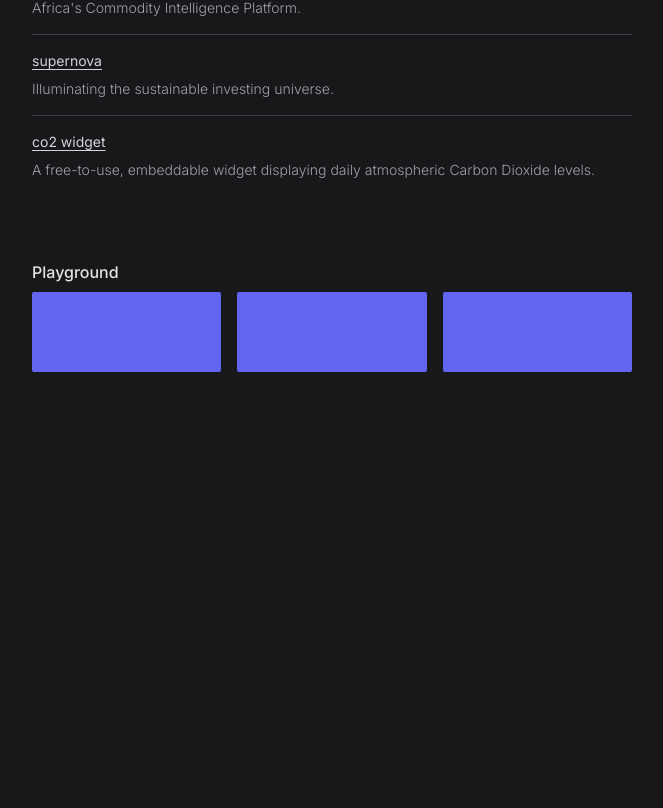
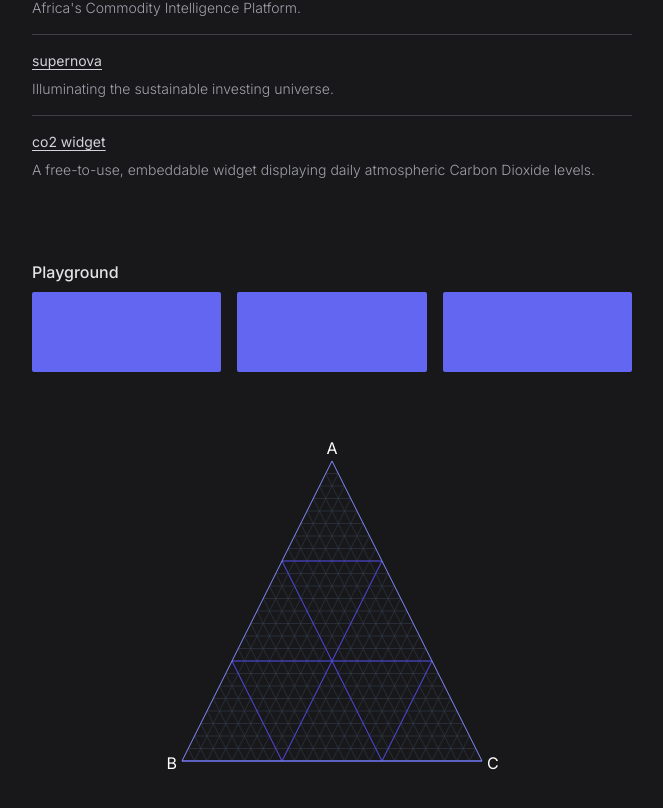
Before and after one commit to rowlandwilliams/playground, a Next.js app: page / in a window 1280 px wide. Shown: the part 398-1206 px from the top of the page, without its empty margins (308-971 px from the left). Before the commit the page ends 818 px from the top, so only its background shows below. Built offline with nearby package versions, Linux system fonts and the light colour scheme.

Commit message:
add ternary plot\

```diff
--- a/src/app/page.tsx
+++ b/src/app/page.tsx
@@ -1,7 +1,7 @@
 "use client";
 
-import { ThemeProvider, useTheme } from "next-themes";
-import Image from "next/image";
+import { TernaryPlot } from "@/components/TernaryPlot/TernaryPlot";
+import { useTheme } from "next-themes";
 import Link from "next/link";
 
 const projects = [
@@ -61,18 +61,19 @@ export default function Home() {
             <div className="h-3 w-3 rounded-full bg-gradient-to-br from-blue-700 dark:from-teal-400 via-rose-600 dark:via-blue-600 to-yellow-400 dark:to-yellow-200"></div>
           </h2>
         </header>
-        <section className="text-lg font-light text-zinc-700 dark:text-zinc-200">
+        <section className="text-xl font-light text-zinc-700 dark:text-zinc-300">
           Hi — I&apos;m Rowland, a Software Engineer interested in Data
           Visualisation. I connect data, design and technology to build apps
           that explore and visualise complex information.
         </section>
         <section className="font-light space-y-2 text-zinc-700">
           <h1 className="font-medium text-zinc-900 dark:text-zinc-200">
-            Projects
+            Projects (Stuff)
           </h1>
           <div className="divide-y dark:divide-zinc-700">
             {projects.map(({ name, url, description }) => (
               <div key={name} className="text-sm space-y-2 py-4">
+                <div className="flex items-center justify-between">
                   <a
                     href={url}
                     target="_blank"
@@ -80,6 +81,7 @@ export default function Home() {
                   >
                     {name}
                   </a>
+                </div>
                 <p className="dark:text-zinc-400">{description}</p>
               </div>
             ))}
@@ -98,6 +100,7 @@ export default function Home() {
             ))}
           </div>
         </section>
+        <TernaryPlot />
       </article>
     </main>
   );
--- /dev/null
+++ b/src/components/TernaryPlot/TernaryPlot.tsx
@@ -0,0 +1,70 @@
+import React from "react";
+import { TernaryPlotOuterTriangle } from "./TernaryPlotOuterTriangle/TernaryPlotOuterTriangle";
+import { TernaryPlotBaseTriangles } from "./TernaryPlotBaseTriangles/TernaryPlotBaseTriangles";
+
+export const TernaryPlot = () => {
+  const trianglePlotDim = 300;
+
+  const padding = 50;
+  const half = trianglePlotDim / 2;
+  return (
+    <div className="flex justify-center">
+      <svg height={trianglePlotDim + padding} width={trianglePlotDim + padding}>
+        <g transform={`translate(${padding / 2}, ${padding / 2})`}>
+          <TernaryPlotOuterTriangle
+            half={half}
+            trianglePlotDim={trianglePlotDim}
+          />
+          <TernaryPlotBaseTriangles
+            plotDim={trianglePlotDim}
+            nTriangles={24}
+            half={half}
+          />
+          <TernaryPlotBaseTriangles
+            plotDim={trianglePlotDim}
+            nTriangles={3}
+            half={half}
+            strokeClass="stroke-indigo-600"
+          />
+          <TernaryPlotOuterTriangle
+            half={half}
+            trianglePlotDim={trianglePlotDim}
+            triangleClass="fill-transparent stroke-indigo-400"
+          />
+        </g>
+        <g>
+          <text
+            x={half}
+            y={-15}
+            className="fill-zinc-600 dark:fill-white"
+            text-anchor="middle"
+            dominant-baseline="hanging"
+            transform={`translate(${padding / 2},20)`}
+          >
+            A
+          </text>
+          <text
+            className="fill-zinc-600 dark:fill-white"
+            x={trianglePlotDim + 5}
+            y={trianglePlotDim}
+            text-anchor="start"
+            dominant-baseline="hanging"
+            transform={`translate(${padding / 2},${padding / 2 - 5})`}
+          >
+            C
+          </text>
+          <text
+            className="fill-zinc-600 dark:fill-white"
+            x={-5}
+            y={trianglePlotDim}
+            text-anchor="end"
+            dominant-baseline="hanging"
+            transform={`translate(${padding / 2},${padding / 2 - 5})`}
+          >
+            B
+          </text>
+        </g>
+      </svg>
+    </div>
+  );
+};
--- /dev/null
+++ b/src/components/TernaryPlot/TernaryPlotBaseTriangles/TernaryPlotBaseTriangles.tsx
@@ -0,0 +1,50 @@
+interface Props {
+  plotDim: number;
+  nTriangles: number;
+  half: number;
+  strokeClass?: string;
+}
+
+export const TernaryPlotBaseTriangles = ({
+  plotDim,
+  nTriangles,
+  half,
+  strokeClass = "stroke-zinc-400 dark:stroke-gray-700 stroke-[0.5px]",
+}: Props) => {
+  const trianglePlotDim = plotDim / nTriangles;
+  const numbers = [...Array(nTriangles)];
+  return (
+    <>
+      {numbers.map((number, i) => (
+        <line
+          key={number}
+          x1={half - trianglePlotDim * (0.5 * i + 0.5)}
+          x2={plotDim - trianglePlotDim * (i + 1)}
+          y1={trianglePlotDim * (i + 1)}
+          y2={plotDim}
+          className={strokeClass}
+        />
+      ))}
+      {numbers.map((number, i) => (
+        <line
+          key={number}
+          x1={half + trianglePlotDim * (0.5 * i + 0.5)}
+          x2={0 + trianglePlotDim * (i + 1)}
+          y1={trianglePlotDim * (i + 1)}
+          y2={plotDim}
+          className={strokeClass}
+        />
+      ))}
+      {numbers.map((number, i) => (
+        <line
+          key={number}
+          x1={half - trianglePlotDim * (0.5 * i + 0.5)}
+          x2={half + trianglePlotDim * (0.5 * i + 0.5)}
+          y1={trianglePlotDim * (i + 1)}
+          y2={trianglePlotDim * (i + 1)}
+          className={strokeClass}
+        />
+      ))}
+    </>
+  );
+};
--- /dev/null
+++ b/src/components/TernaryPlot/TernaryPlotOuterTriangle/TernaryPlotOuterTriangle.tsx
@@ -0,0 +1,18 @@
+interface Props {
+  half: number;
+  trianglePlotDim: number;
+  triangleClass?: string;
+}
+
+export const TernaryPlotOuterTriangle = ({
+  half,
+  trianglePlotDim,
+  triangleClass = "fill-none dark:fill-zinc-900",
+}: Props) => {
+  return (
+    <polygon
+      points={`${half} 0, ${trianglePlotDim} ${trianglePlotDim}, 0 ${trianglePlotDim}`}
+      className={triangleClass}
+    />
+  );
+};
```
Lines whose indentation alone changed are shown as unchanged.
